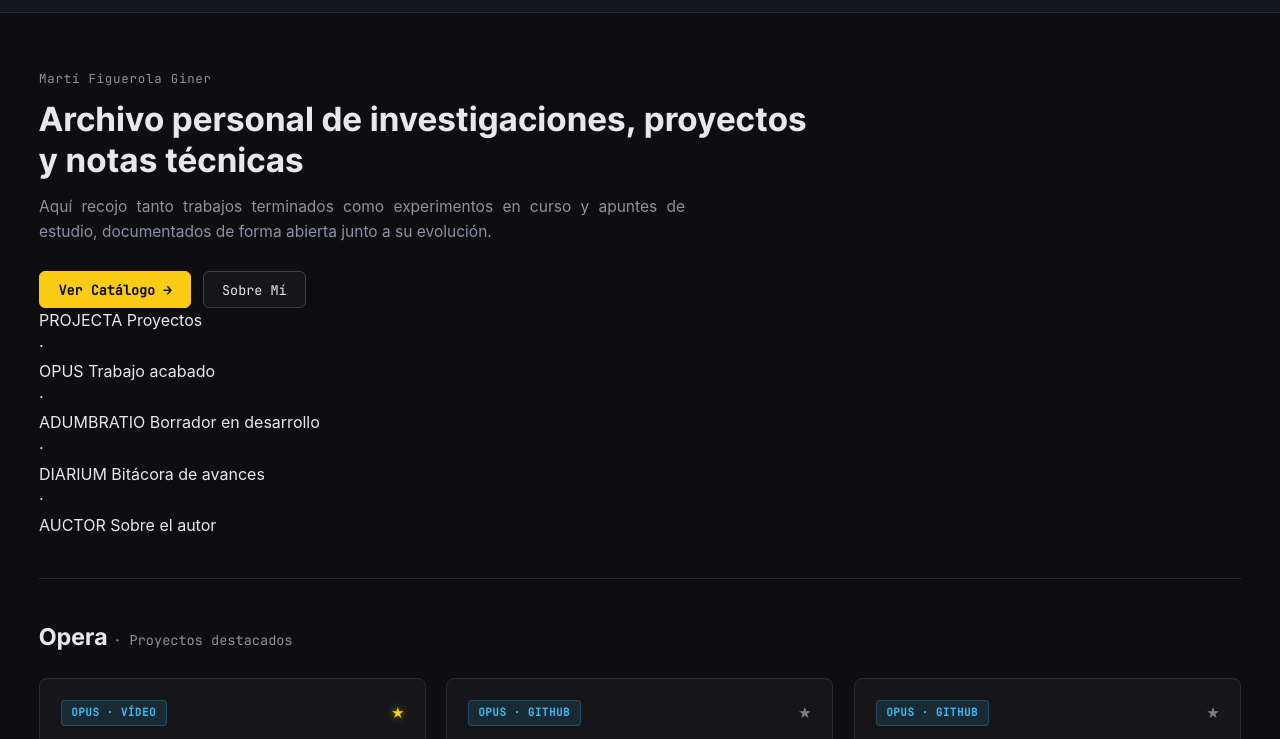
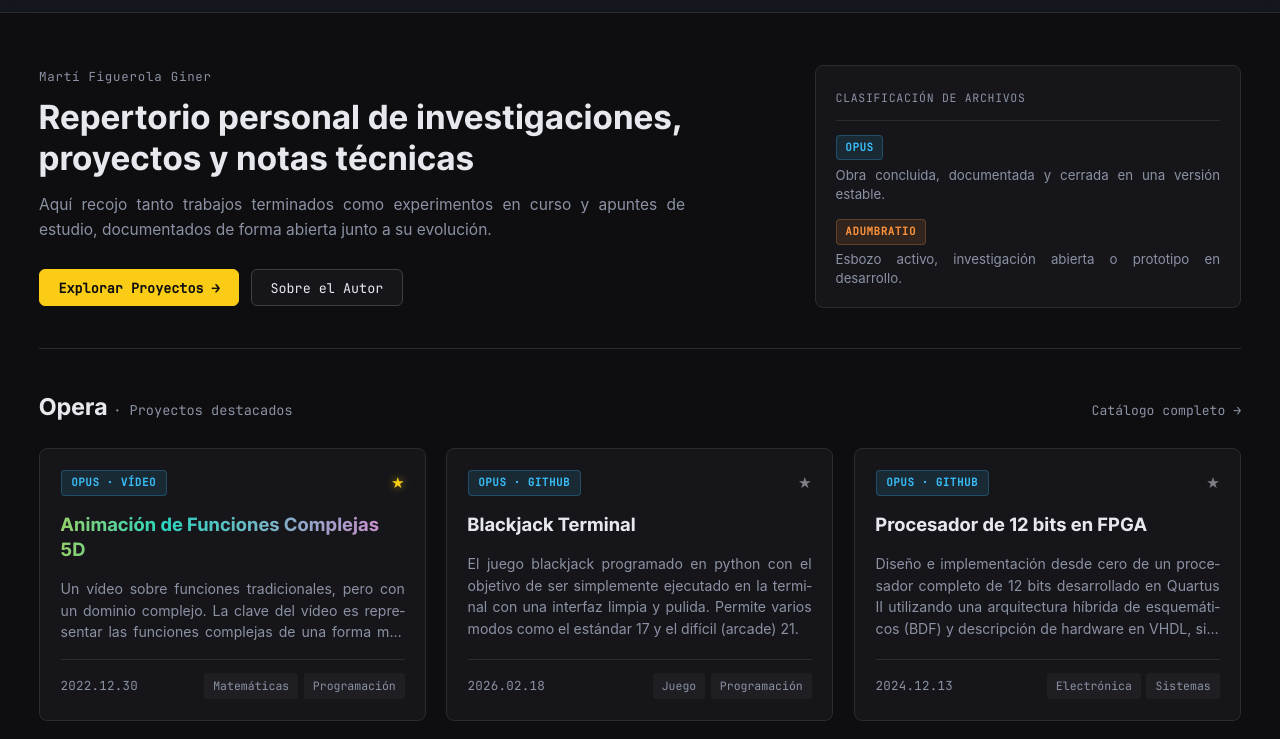
Before and after one commit to Phibik/Commentarius-Phibikis, a plain HTML site: page index.html in a window 1280 px wide. Shown: the part 53-792 px from the top of the page. Drawn offline with Linux system fonts and the light colour scheme.

Commit message:
Add files via upload

```diff
--- a/index.html
+++ b/index.html
@@ -32,54 +32,43 @@
 
     <main class="project-container">
 
-        <!-- INTRODUCCIÓN, ACCIONES Y NOMENCLATURA -->
+        <!-- CABECERA: PRESENTACIÓN, ACCIONES Y TAXONOMÍA -->
         <section id="manifestum" class="hero-intro">
-            <div class="hero-top-row">
-                <div class="hero-copy">
+            <div class="hero-grid">
+                <div class="hero-main">
                     <span class="hero-kicker">Martí Figuerola Giner</span>
                     <h1 class="hero-lead">
-                        Archivo personal de investigaciones, proyectos y notas técnicas
+                        Repertorio personal de investigaciones, proyectos y notas técnicas
                     </h1>
                     <p class="hero-sub">
                         Aquí recojo tanto trabajos terminados como experimentos en curso y apuntes de estudio, documentados de forma abierta junto a su evolución.
                     </p>
-                </div>
 
                     <div class="hero-actions">
                         <a href="html/projecta.html" class="btn-action btn-primary">
-                        Ver Catálogo →
+                            Explorar Proyectos →
                         </a>
                         <a href="html/auctor.html" class="btn-action btn-secondary">
-                        Sobre Mí
+                            Sobre el Autor
                         </a>
                     </div>
                 </div>
 
-            <div class="nomenclature-strip" aria-label="Leyenda de nomenclatura">
-                <div class="nomenclature-item">
-                    <span class="nom-term projecta">PROJECTA</span>
-                    <span class="nom-desc">Proyectos</span>
+                <aside class="taxonomy-card" aria-label="Clasificación de obras">
+                    <div class="taxonomy-header">
+                        <span class="taxonomy-title">Clasificación de archivos</span>
                     </div>
-                <span class="nom-sep">·</span>
-                <div class="nomenclature-item">
-                    <span class="nom-term opus">OPUS</span>
-                    <span class="nom-desc">Trabajo acabado</span>
-                </div>
-                <span class="nom-sep">·</span>
-                <div class="nomenclature-item">
-                    <span class="nom-term adumbratio">ADUMBRATIO</span>
-                    <span class="nom-desc">Borrador en desarrollo</span>
-                </div>
-                <span class="nom-sep">·</span>
-                <div class="nomenclature-item">
-                    <span class="nom-term diarium">DIARIUM</span>
-                    <span class="nom-desc">Bitácora de avances</span>
-                </div>
-                <span class="nom-sep">·</span>
-                <div class="nomenclature-item">
-                    <span class="nom-term auctor">AUCTOR</span>
-                    <span class="nom-desc">Sobre el autor</span>
-                </div>
+                    <ul class="taxonomy-list">
+                        <li class="taxonomy-item">
+                            <span class="tax-badge opus">OPUS</span>
+                            <p class="tax-desc">Obra concluida, documentada y cerrada en una versión estable.</p>
+                        </li>
+                        <li class="taxonomy-item">
+                            <span class="tax-badge adumbratio">ADUMBRATIO</span>
+                            <p class="tax-desc">Esbozo activo, investigación abierta o prototipo en desarrollo.</p>
+                        </li>
+                    </ul>
+                </aside>
             </div>
         </section>
 
@@ -87,6 +76,7 @@
         <section id="opera" class="home-section">
             <div class="section-header-row">
                 <h2 class="section-heading">Opera <span class="section-heading-sub">· Proyectos destacados</span></h2>
+                <a href="html/projecta.html" class="section-more-link">Catálogo completo →</a>
             </div>
             <div id="projects-grid" class="home-projects-grid">
                 <p class="loading-msg">Cargando proyectos...</p>
```
Lines whose indentation alone changed are shown as unchanged.
